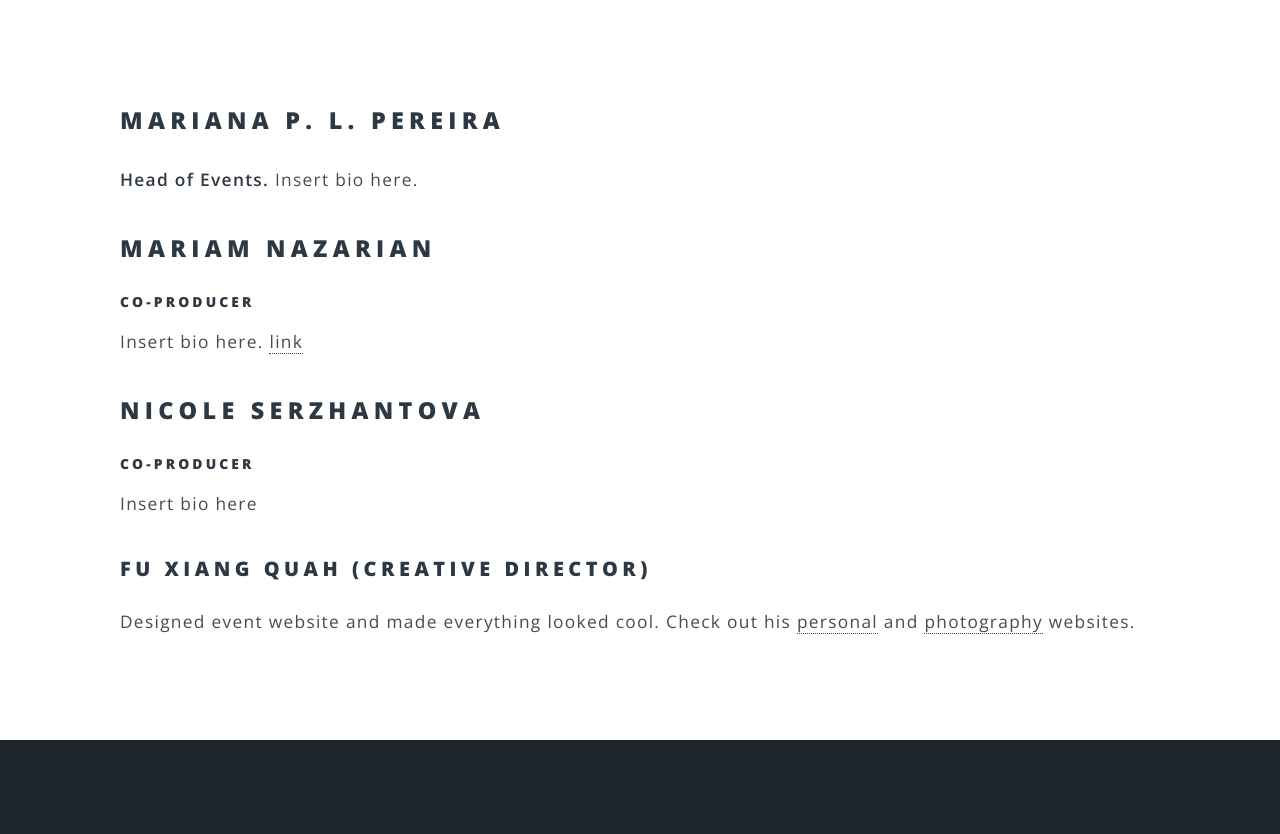
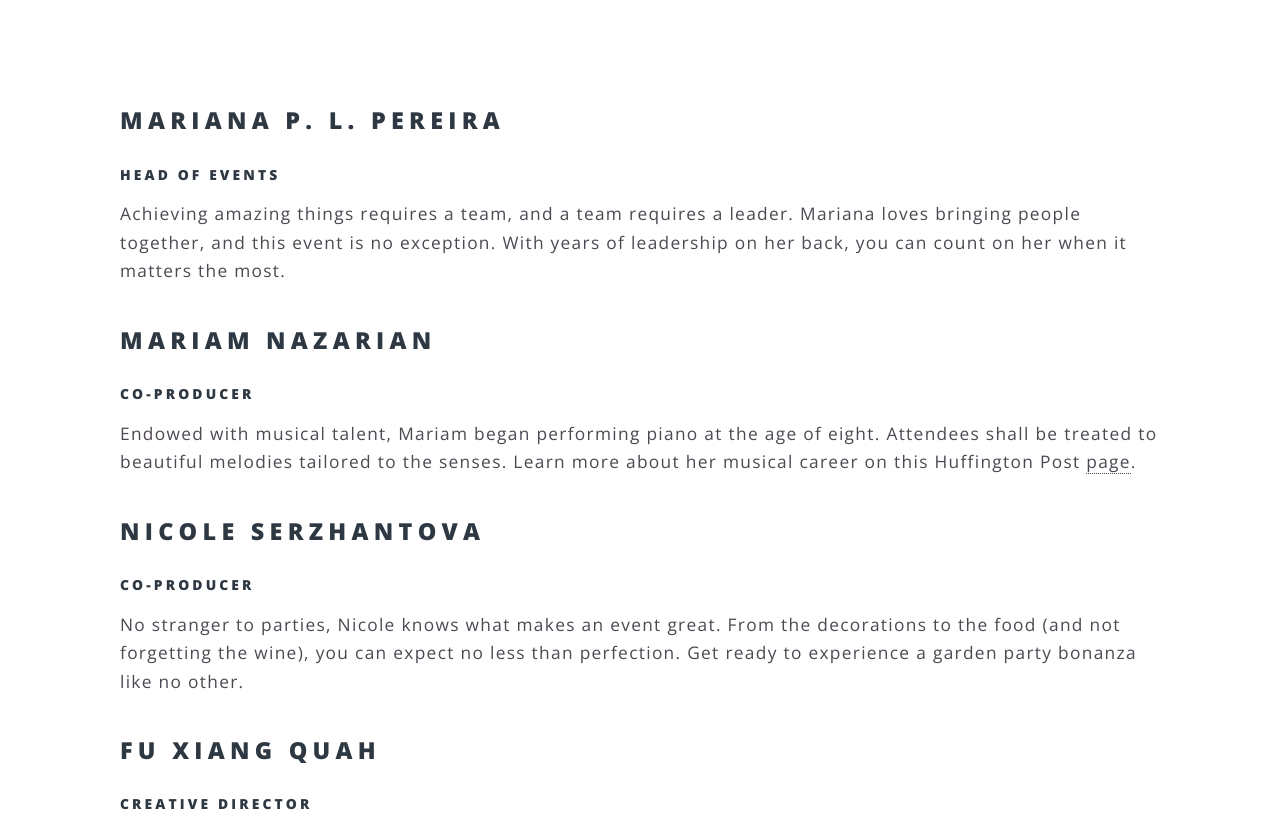
Before and after one commit to chse66/chsummersoiree19, a Jekyll site: the page built from ourteam.html, in a window 1280 px wide and 1400 px high, cut to the strip 436-1270 px from the top of the window. Built offline with Jekyll 4.4.1, drawn with Linux system fonts in a browser that asks for light colours; some of the changed text lies outside the part shown.

Commit message:
updated text on details and team page

```diff
--- a/details.html
+++ b/details.html
@@ -1,6 +1,6 @@
 ---
 layout: page
-title: About
+title: Details
 ---
   <section>
 
--- a/ourteam.html
+++ b/ourteam.html
@@ -4,15 +4,17 @@ title: Our Team
 ---
 
   <h2>Mariana P. L. Pereira</h2>
-  <p><b>Head of Events.</b> Insert bio here.</p>
+  <h5>Head of Events</h5>
+  <p>Achieving amazing things requires a team, and a team requires a leader. Mariana loves bringing people together, and this event is no exception. With years of leadership on her back, you can count on her when it matters the most.</p>
 
   <h2>Mariam Nazarian</h2>
   <h5>Co-Producer</h5>
-  <p>Insert bio here. <a href="https://www.huffingtonpost.com/author/mariam-nazarian">link</a></p>
+  <p>Endowed with musical talent, Mariam began performing piano at the age of eight. Attendees shall be treated to beautiful melodies tailored to the senses. Learn more about her musical career on this Huffington Post <a href="https://www.huffingtonpost.com/author/mariam-nazarian" target="_blank">page</a>.</p>
 
   <h2>Nicole Serzhantova</h2>
   <h5>Co-Producer</h5>
-  <p>Insert bio here</p>
+  <p>No stranger to parties, Nicole knows what makes an event great. From the decorations to the food (and not forgetting the wine), you can expect no less than perfection. Get ready to experience a garden party bonanza like no other.</p>
 
-  <h3>Fu Xiang Quah (Creative Director)</h3>
-  <p>Designed event website and made everything looked cool. Check out his <a href="http://fxquah.com">personal</a> and <a href="https://fxq.smugmug.com">photography</a> websites.</p>
+  <h2>Fu Xiang Quah</h2>
+  <h5>Creative Director</h5>
+  <p>Computational biologist by training, Fu Xiang hides a creative side. This website is born out of his coding skills and knack for creativity, and might become a stepping stone for greater endeavours. Check out his online photography <a href="https://fxq.smugmug.com" target="_blank">portfolio</a>.
```
